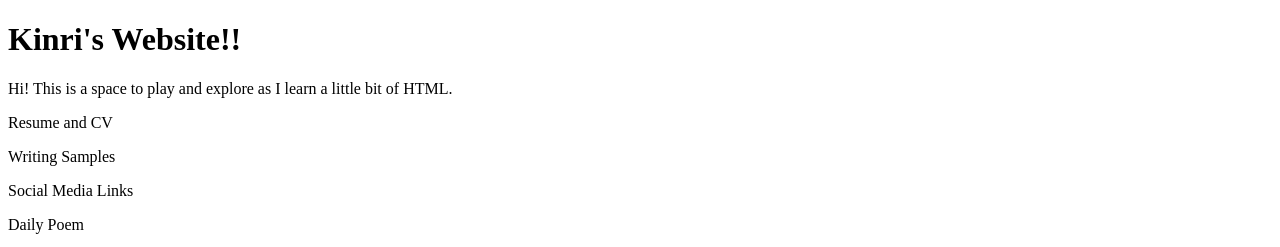
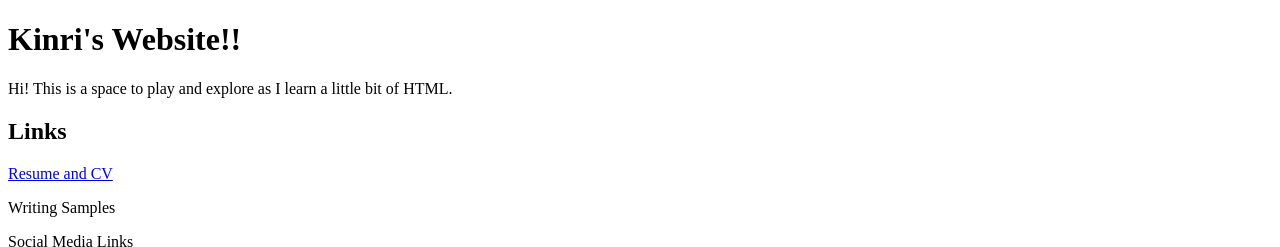
Before and after one commit to kinriwatson/kinriwatson.github.io, a plain HTML site: page index.html in a window 1280 px wide. Shown: the top 247 px of the page. Drawn offline with Linux system fonts and the light colour scheme.

Commit message:
Added link - fake

```diff
--- a/index.html
+++ b/index.html
@@ -3,7 +3,8 @@
   <body>
     <h1>Kinri's Website!!</h1>
   <p>Hi! This is a space to play and explore as I learn a little bit of HTML.</p>
-  <p>Resume and CV</p>
+    <h2>Links</h2>
+  <p><a href = "https://www.trollart.com/wp-content/uploads/photo-gallery/imported_from_media_libray/Fossil-Tryptch-copy%20(1).jpg?bwg=1543537355">Resume and CV</a></p>
   <p>Writing Samples</p>
   <p>Social Media Links</p>
   <p>Daily Poem</p>
```
